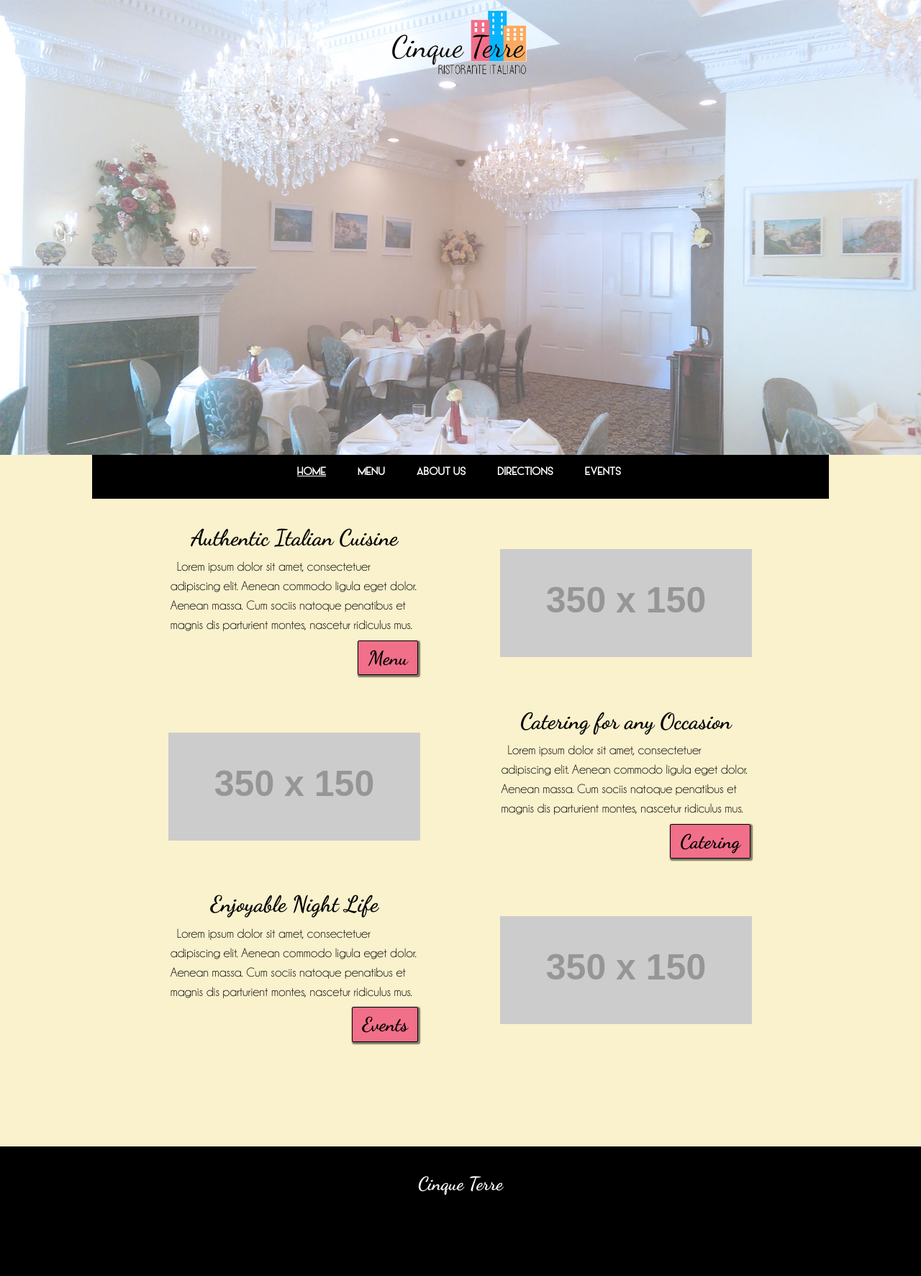
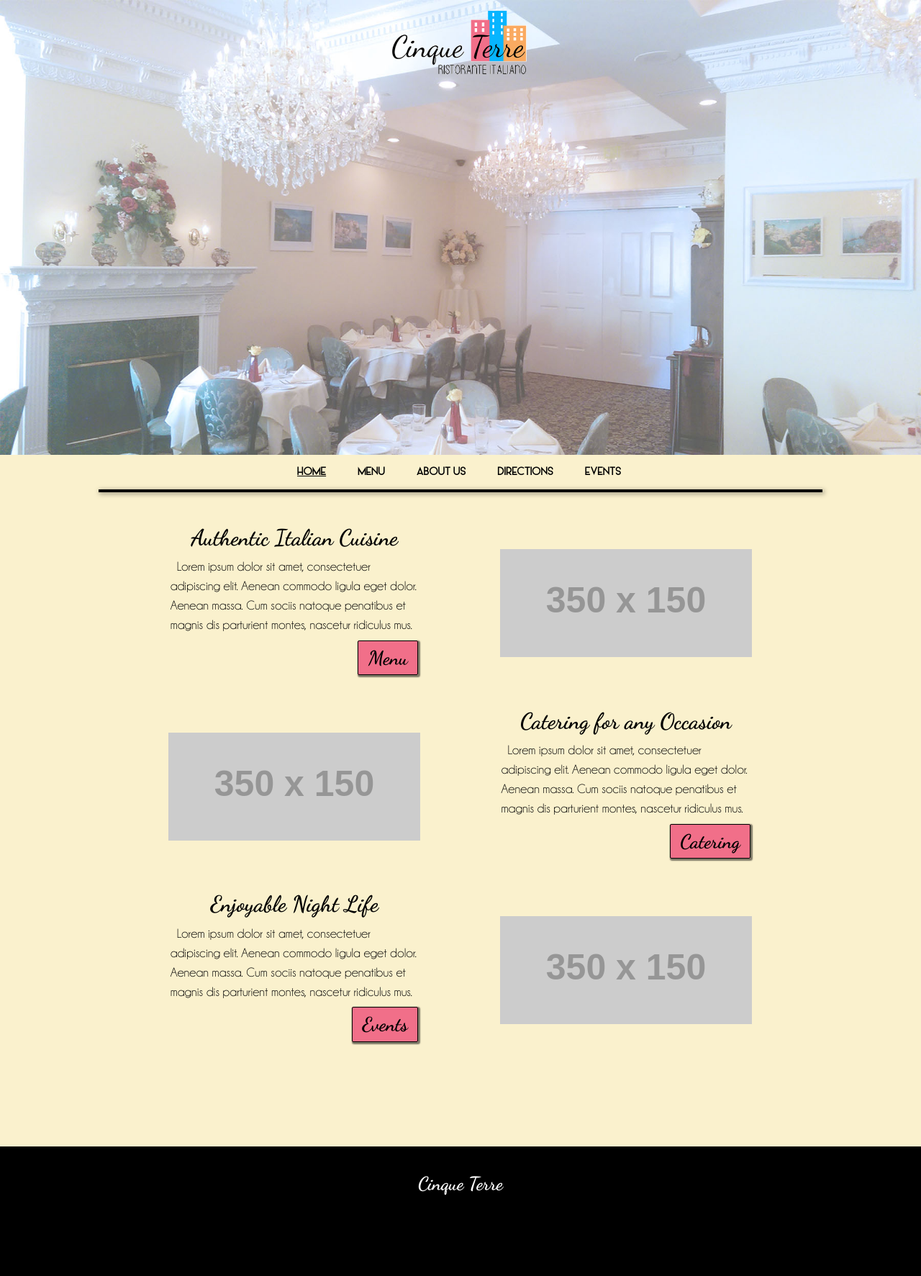
Before and after one commit to cinqueterreli/cinqueterre.github.io, a Jekyll site: the page built from 00index.html, in a window 1280 px wide. Shown: the whole page at 72% size. Built offline with Jekyll 4.4.1, drawn with Linux system fonts in a browser that asks for light colours.

Commit message:
nah nigga nvm

```diff
--- a/css/main.css
+++ b/css/main.css
@@ -172,7 +172,7 @@
 
 .navbar {
   	clear: both;
-  	background-color:black;
+  	background-color:#FAF1CD;
   	padding: .5em;
 }
 
@@ -185,7 +185,7 @@
 	font-family:navText;
 	font-size:.8em;
 	padding:.25em 1em;
-	color:white;
+	color:black;
 	margin-right:.5em;
 	margin-left:.25em;
 	text-decoration:none;
```
